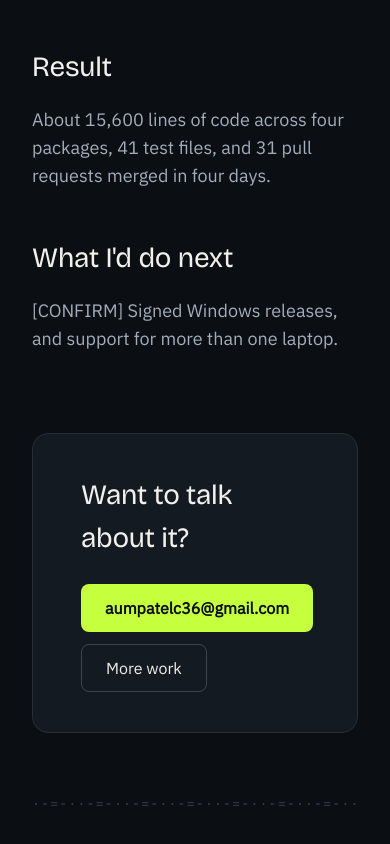
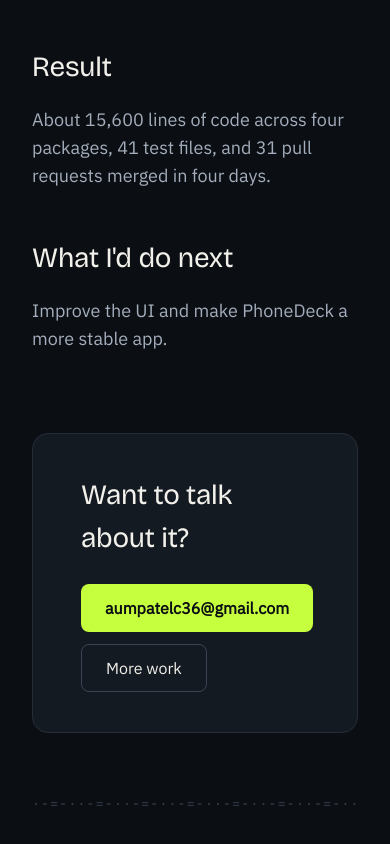
Before and after one commit to aumpatel2624/portfolio, a React (Vite) app: page /work/phonedeck in a window 390 px wide. Shown: the part 3095-3939 px from the top of the page. Built offline with nearby package versions, Linux system fonts and the light colour scheme.

Commit message:
Fill in PhoneDeck case study 'What I'd do next' line (#19)

```diff
--- a/src/data/caseStudy.ts
+++ b/src/data/caseStudy.ts
@@ -54,6 +54,6 @@ export const phonedeckCaseStudy = {
   ],
   result:
     'About 15,600 lines of code across four packages, 41 test files, and 31 pull requests merged in four days.',
-  next: '[CONFIRM] Signed Windows releases, and support for more than one laptop.',
+  next: 'Improve the UI and make PhoneDeck a more stable app.',
   talk: 'Want to talk about it?',
 } as const;
```
Also changed, not shown: 1 other file (tests, documents, lock files or other folders).
